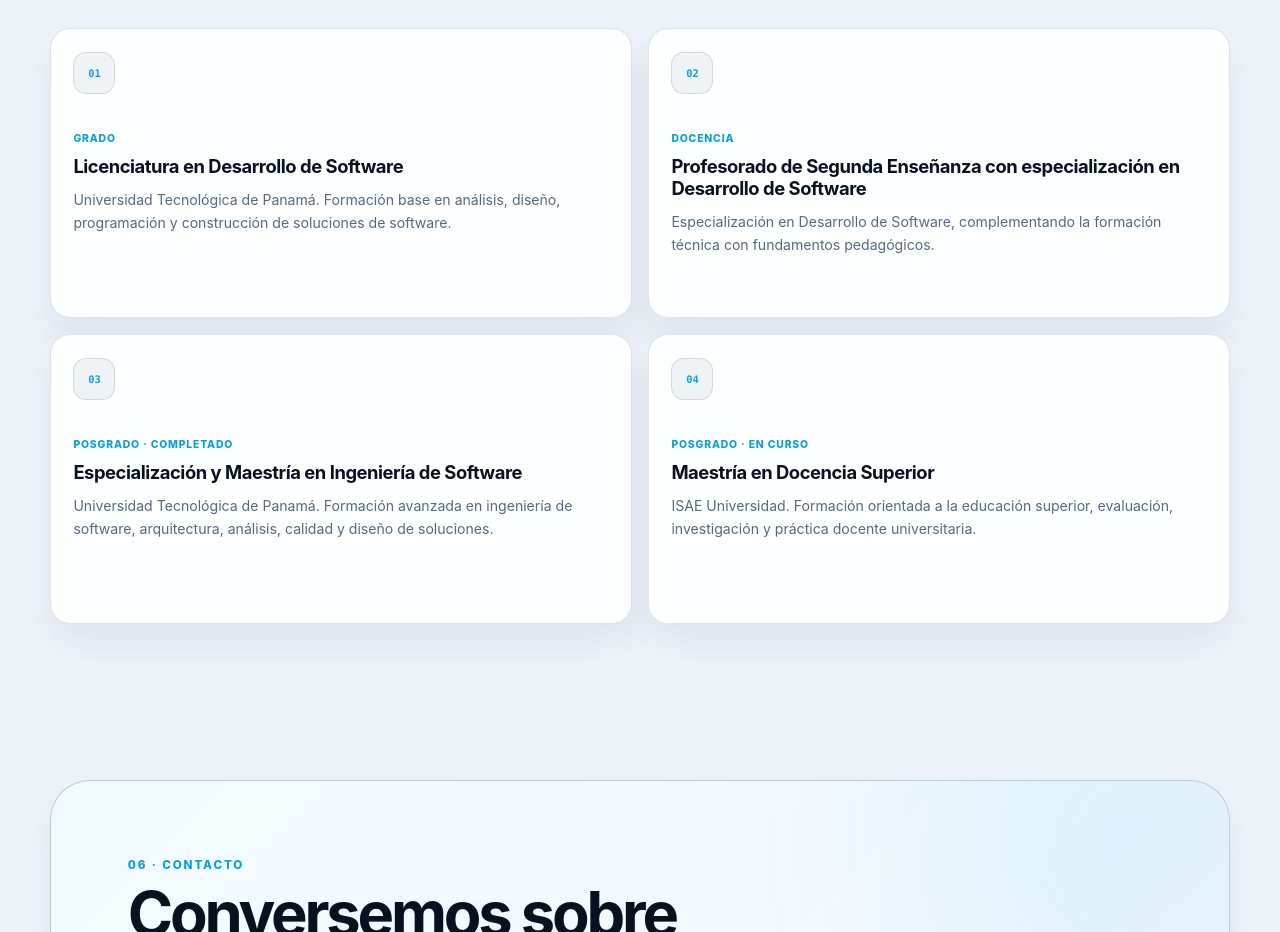
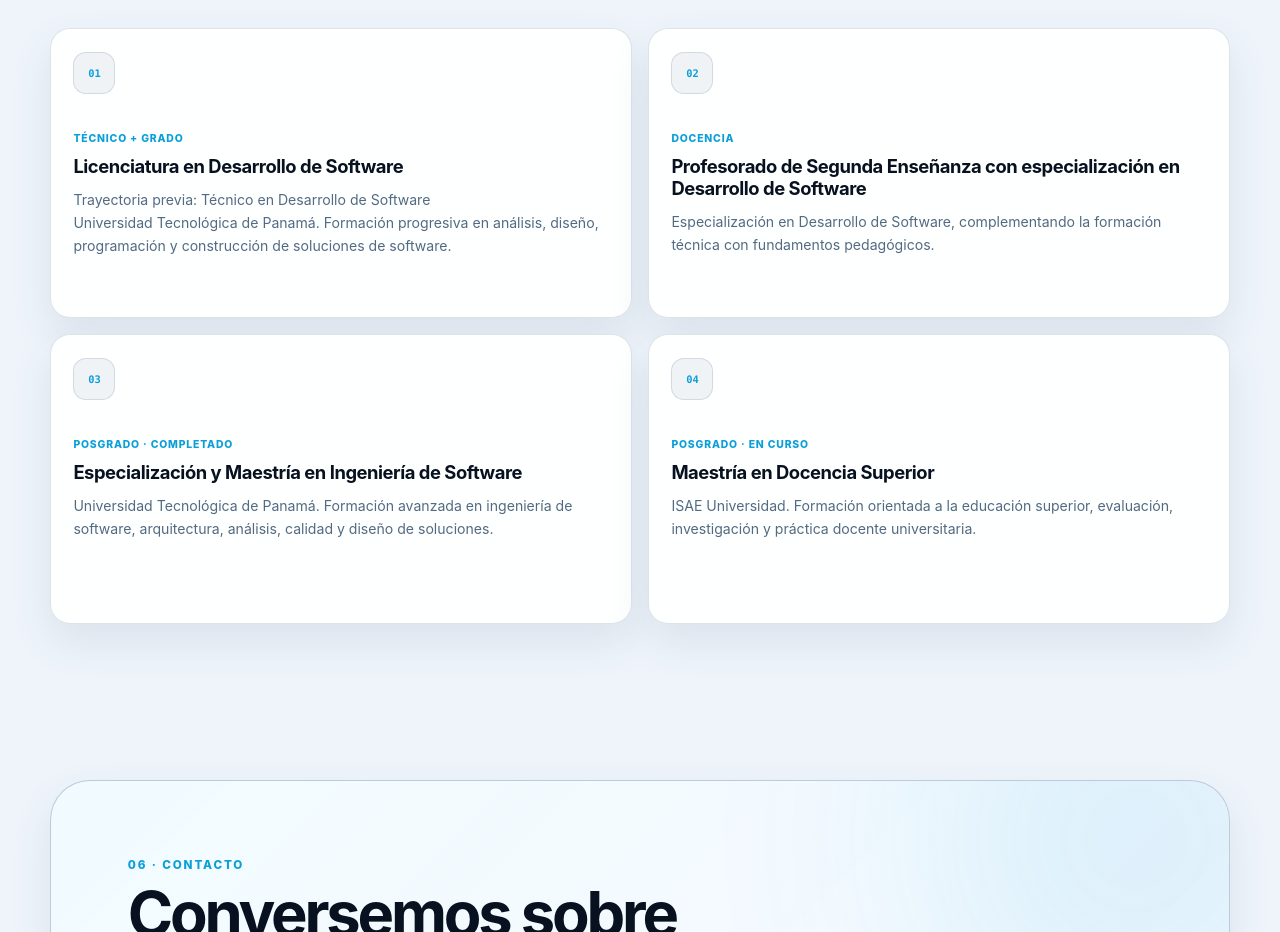
Before and after one commit to DanielDGe/danieldge.github.io, a React (Vite) app: page / in a window 1280 px wide. Shown: the part 5980-6912 px from the top of the page. Built offline with nearby package versions, Linux system fonts and the light colour scheme.

Commit message:
content: add software technician to education path

```diff
--- a/src/data/foundation.js
+++ b/src/data/foundation.js
@@ -163,26 +163,31 @@ export const projectPreview = [
 
 export const educationPreview = [
   {
-    level: 'Grado',
+    level: 'Técnico + Grado',
     title: 'Licenciatura en Desarrollo de Software',
+    icon: 'code',
+    path: 'Trayectoria previa: Técnico en Desarrollo de Software',
     description:
-      'Universidad Tecnológica de Panamá. Formación base en análisis, diseño, programación y construcción de soluciones de software.',
+      'Universidad Tecnológica de Panamá. Formación progresiva en análisis, diseño, programación y construcción de soluciones de software.',
   },
   {
     level: 'Docencia',
     title: 'Profesorado de Segunda Enseñanza con especialización en Desarrollo de Software',
+    icon: 'bookOpen',
     description:
       'Especialización en Desarrollo de Software, complementando la formación técnica con fundamentos pedagógicos.',
   },
   {
     level: 'Posgrado · Completado',
     title: 'Especialización y Maestría en Ingeniería de Software',
+    icon: 'layers',
     description:
       'Universidad Tecnológica de Panamá. Formación avanzada en ingeniería de software, arquitectura, análisis, calidad y diseño de soluciones.',
   },
   {
     level: 'Posgrado · En curso',
     title: 'Maestría en Docencia Superior',
+    icon: 'graduationCap',
     description:
       'ISAE Universidad. Formación orientada a la educación superior, evaluación, investigación y práctica docente universitaria.',
   },
```
